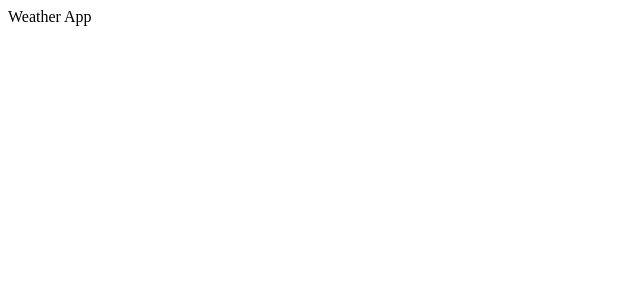
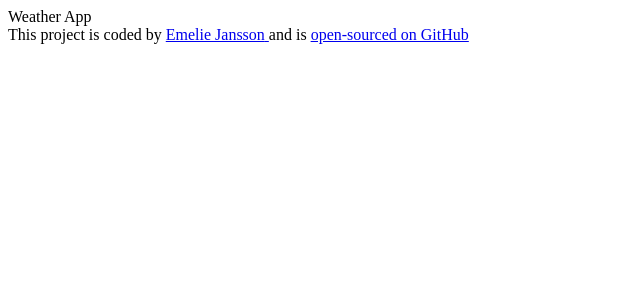
Before and after one commit to aworkconsulting/react-weather-app-emelie, a React (Create React App) app: page / in a window 1280 px wide. Shown: the top 300 px of the page, without its empty margins (0-640 px from the left). Built offline with nearby package versions, Linux system fonts and the light colour scheme.

Commit message:
added the github url

```diff
--- a/src/App.js
+++ b/src/App.js
@@ -2,5 +2,23 @@ import React from "react";
 import "./App.css";
 
 export default function App() {
-  return <div className="App">Weather App</div>;
+  return (
+    <div className="App">
+      {" "}
+      Weather App
+      <footer>
+        This project is coded by{" "}
+        <a href="https://aworkconsulting.se/" target="_blank">
+          Emelie Jansson{" "}
+        </a>
+        and is{" "}
+        <a
+          href="https://github.com/aworkconsulting/react-weather-app-emelie"
+          target="_blank"
+        >
+          open-sourced on GitHub
+        </a>
+      </footer>
+    </div>
+  );
 }
```
